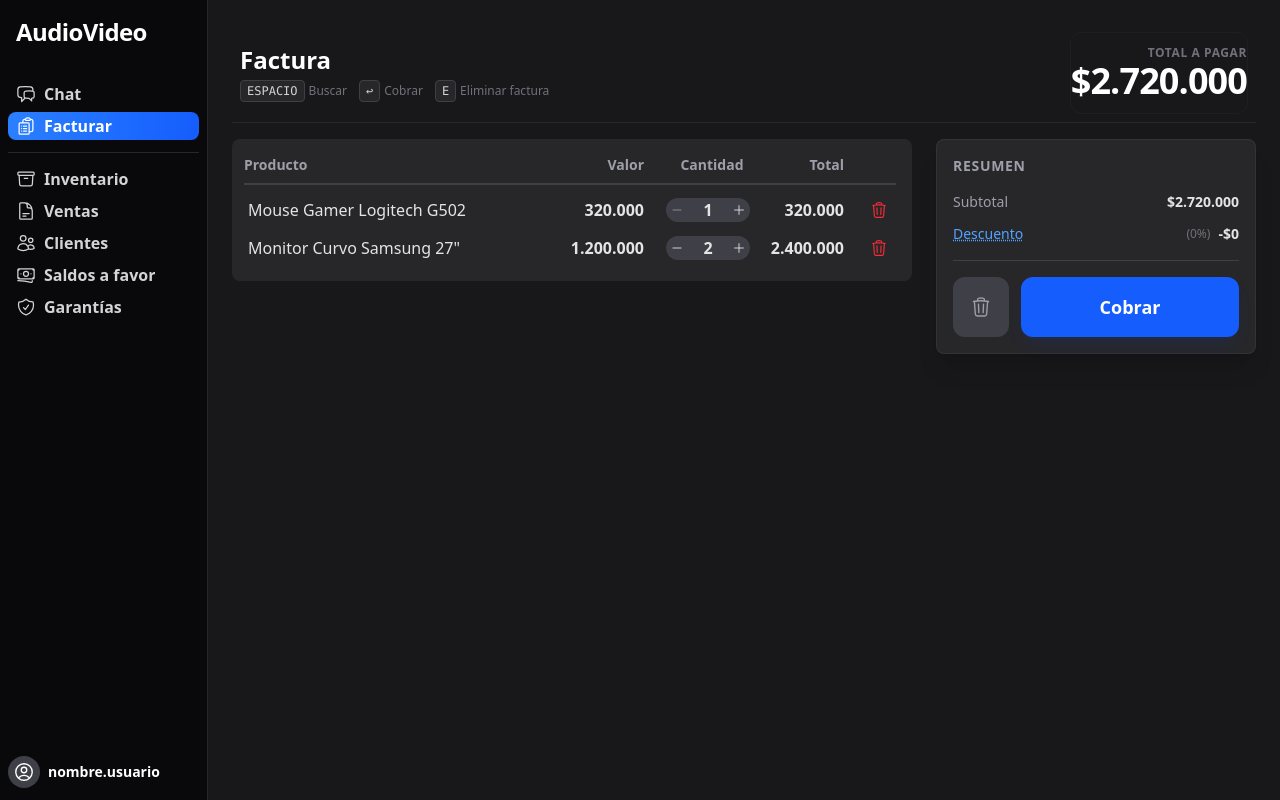
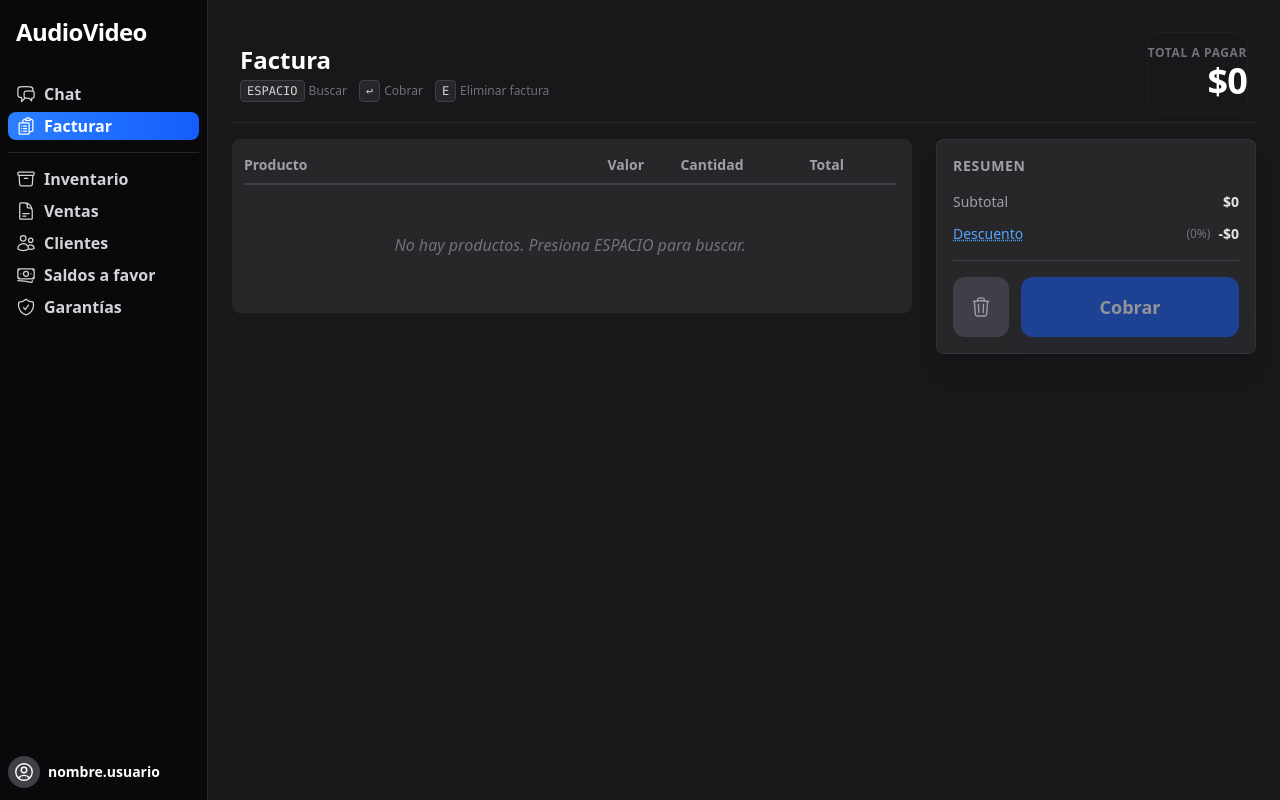
Before and after one commit to Sebasxs/smart-pos, a React (Vite) app in the folder client/: page /billing in a window 1280 px wide. Built offline with nearby package versions, Linux system fonts and the light colour scheme.

Commit message:
feat(state): implement zustand for billing state persistence

```diff
--- a/client/package.json
+++ b/client/package.json
@@ -13,7 +13,8 @@
     "react": "^19.2.0",
     "react-dom": "^19.2.0",
     "react-icons": "^5.5.0",
-    "react-router-dom": "^7.9.6"
+    "react-router-dom": "^7.9.6",
+    "zustand": "^5.0.8"
   },
   "devDependencies": {
     "@eslint/js": "^9.39.1",
--- a/client/src/pages/Billing.tsx
+++ b/client/src/pages/Billing.tsx
@@ -1,44 +1,23 @@
 import { useState, useMemo, useCallback, useEffect } from 'react';
 import { InvoiceTable } from '../components/billing/InvoiceTable';
 import { ProductSearchModal } from '../components/billing/ProductSearchModal';
-import { type Discount, type InvoiceItem } from '../types/billing';
+import { type InvoiceItem } from '../types/billing';
 import { HiOutlineTrash } from 'react-icons/hi2';
 import { DiscountModal } from '../components/billing/DiscountModal';
 import { BillingTopbar } from '../components/billing/BillingTopbar';
 import { ConfirmModal } from '../components/ui/ConfirmModal';
 import { PaymentSuccessModal } from '../components/billing/PaymentSuccessModal';
 import { CheckoutModal, type CheckoutData } from '../components/billing/CheckoutModal';
-
-const initialItems: InvoiceItem[] = [
-   {
-      id: crypto.randomUUID(),
-      name: 'Mouse Gamer Logitech G502',
-      quantity: 1,
-      price: 320000,
-      provider: 'Logitech',
-      stock: 10,
-   },
-   {
-      id: crypto.randomUUID(),
-      name: 'Monitor Curvo Samsung 27"',
-      quantity: 2,
-      price: 1200000,
-      provider: 'Samsung',
-      stock: 15,
-   },
-];
+import { useBillingStore } from '../store/billingStore';
 
 export const Billing = () => {
-   // --- Estados Principales ---
-   const [items, setItems] = useState<InvoiceItem[]>(initialItems);
-   const [discount, setDiscount] = useState<Discount>({ value: 0, type: 'percentage' });
+   const { items, discount, addItem, updateItem, removeItem, setDiscount, resetInvoice } =
+      useBillingStore();
 
    // --- Estados de UI (Modales) ---
    const [isSearchModalOpen, setIsSearchModalOpen] = useState(false);
    const [isDiscountModalOpen, setIsDiscountModalOpen] = useState(false);
    const [isDiscardConfirmOpen, setIsDiscardConfirmOpen] = useState(false);
-
-   // Flujo de Checkout
    const [isCheckoutModalOpen, setIsCheckoutModalOpen] = useState(false);
    const [isSuccessModalOpen, setIsSuccessModalOpen] = useState(false);
 
@@ -61,55 +40,10 @@ export const Billing = () => {
 
    const formatCurrency = (val: number) => val.toLocaleString('es-CO');
 
-   // --- Manejadores de Lógica de Productos ---
-   const handleUpdateItem = useCallback((id: string, newValues: Partial<InvoiceItem>) => {
-      setItems(currentItems =>
-         currentItems.map(item =>
-            item.id === id ? { ...item, ...newValues, modified: true } : item,
-         ),
-      );
-   }, []);
-
-   const handleRemoveItem = useCallback((id: string) => {
-      setItems(currentItems => currentItems.filter(item => item.id !== id));
-   }, []);
-
    const handleProductSelect = (product: Partial<InvoiceItem>) => {
-      setItems(prev => {
-         const existingIndex = prev.findIndex(p => p.id === product.id);
-
-         if (existingIndex >= 0 && product.id) {
-            const newItems = [...prev];
-            const currentItem = newItems[existingIndex];
-            newItems[existingIndex] = {
-               ...currentItem,
-               quantity: currentItem.quantity + 1,
-            };
-            return newItems;
-         }
-
-         return [
-            ...prev,
-            {
-               id: product.id || crypto.randomUUID(),
-               name: product.name || 'Producto Nuevo',
-               price: product.price || 0,
-               quantity: 1,
-               stock: product.stock || 9999,
-               modified: !product.id,
-            } as InvoiceItem,
-         ];
-      });
+      addItem(product);
       setIsSearchModalOpen(false);
    };
-
-   // --- Manejadores de Ciclo de Facturación ---
-   const resetInvoice = useCallback(() => {
-      setItems([]);
-      setDiscount({ value: 0, type: 'percentage' });
-      setFinalizedData(null);
-      setIsSuccessModalOpen(false);
-   }, []);
 
    const triggerDiscard = useCallback(() => {
       if (items.length > 0) {
@@ -117,15 +51,12 @@ export const Billing = () => {
       }
    }, [items.length]);
 
-   // Paso 1: Abrir Modal de Checkout
    const triggerCheckout = useCallback(() => {
       if (items.length === 0) return;
       setIsCheckoutModalOpen(true);
    }, [items]);
 
-   // Paso 2: Confirmar Checkout y Guardar
    const handleConfirmCheckout = (data: CheckoutData) => {
-      // Aquí iría la lógica de guardado en DB
       console.log('Guardando factura...', {
          items,
          financials: { subtotal, discount: discountAmount, total },
@@ -133,10 +64,14 @@ export const Billing = () => {
       });
 
       setFinalizedData(data);
-      setIsSuccessModalOpen(true); // Abre modal de éxito
+      setIsSuccessModalOpen(true);
    };
 
-   // --- Atajos de Teclado ---
+   const handleFinalizeSuccess = () => {
+      resetInvoice();
+      setIsSuccessModalOpen(false);
+   };
+
    useEffect(() => {
       const handleKeyDown = (event: KeyboardEvent) => {
          const target = event.target as HTMLElement;
@@ -186,11 +121,7 @@ export const Billing = () => {
          <div className="flex flex-col lg:flex-row gap-6 flex-1 min-h-0">
             {/* Area de Productos (Izquierda) */}
             <div className="flex-1 h-fit h-fit flex flex-col">
-               <InvoiceTable
-                  items={items}
-                  onUpdateItem={handleUpdateItem}
-                  onRemoveItem={handleRemoveItem}
-               />
+               <InvoiceTable items={items} onUpdateItem={updateItem} onRemoveItem={removeItem} />
             </div>
 
             {/* Barra Lateral (Derecha - Resumen y Acciones) */}
@@ -293,7 +224,7 @@ export const Billing = () => {
 
          <PaymentSuccessModal
             isOpen={isSuccessModalOpen}
-            onClose={resetInvoice}
+            onClose={handleFinalizeSuccess}
             total={total}
             paymentMethod={finalizedData?.paymentMethod || 'cash'}
             cashReceived={finalizedData?.cashReceived || 0}
--- /dev/null
+++ b/client/src/store/billingStore.ts
@@ -0,0 +1,69 @@
+import { create } from 'zustand';
+import { type InvoiceItem, type Discount } from '../types/billing';
+
+interface BillingState {
+   items: InvoiceItem[];
+   discount: Discount;
+
+   addItem: (product: Partial<InvoiceItem>) => void;
+   updateItem: (id: string, newValues: Partial<InvoiceItem>) => void;
+   removeItem: (id: string) => void;
+   setDiscount: (discount: Discount) => void;
+   resetInvoice: () => void;
+}
+
+export const useBillingStore = create<BillingState>(set => ({
+   items: [],
+   discount: { value: 0, type: 'percentage' },
+
+   addItem: product => {
+      set(state => {
+         const existingIndex = state.items.findIndex(p => p.id === product.id);
+
+         if (existingIndex >= 0 && product.id) {
+            const newItems = [...state.items];
+            const currentItem = newItems[existingIndex];
+            newItems[existingIndex] = {
+               ...currentItem,
+               quantity: currentItem.quantity + 1,
+               modified: true,
+            };
+            return { items: newItems };
+         }
+
+         const newItem: InvoiceItem = {
+            id: product.id || crypto.randomUUID(),
+            name: product.name || 'Producto Nuevo',
+            price: product.price || 0,
+            quantity: 1,
+            stock: product.stock || 9999,
+            provider: product.provider || 'Genérico',
+            modified: !product.id,
+         };
+
+         return { items: [...state.items, newItem] };
+      });
+   },
+
+   updateItem: (id, newValues) => {
+      set(state => ({
+         items: state.items.map(item =>
+            item.id === id ? { ...item, ...newValues, modified: true } : item,
+         ),
+      }));
+   },
+
+   removeItem: id => {
+      set(state => ({
+         items: state.items.filter(item => item.id !== id),
+      }));
+   },
+
+   setDiscount: discount => {
+      set({ discount });
+   },
+
+   resetInvoice: () => {
+      set({ items: [], discount: { value: 0, type: 'percentage' } });
+   },
+}));
```
Also changed, not shown: 1 other file (tests, documents, lock files or other folders).
